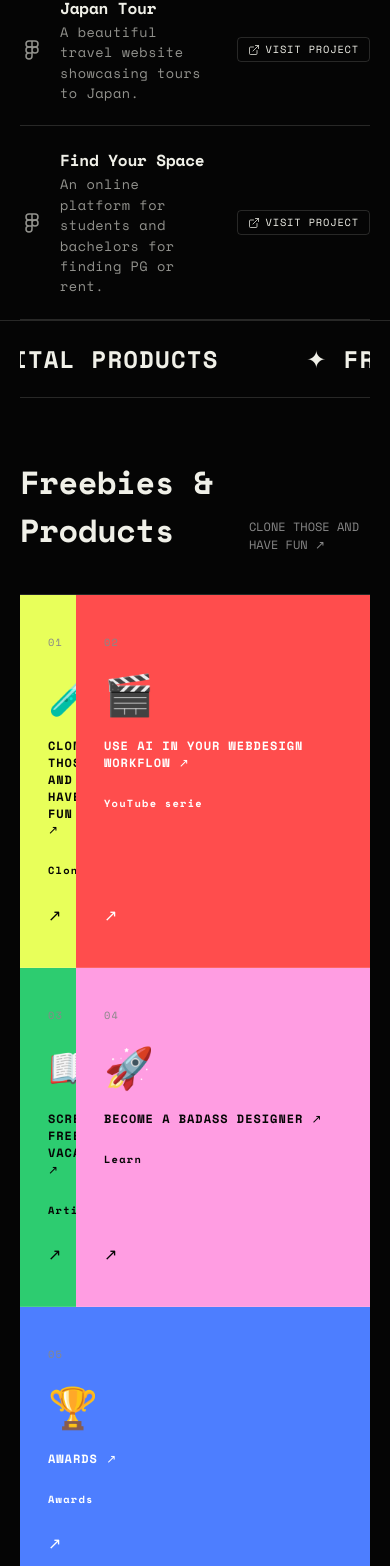
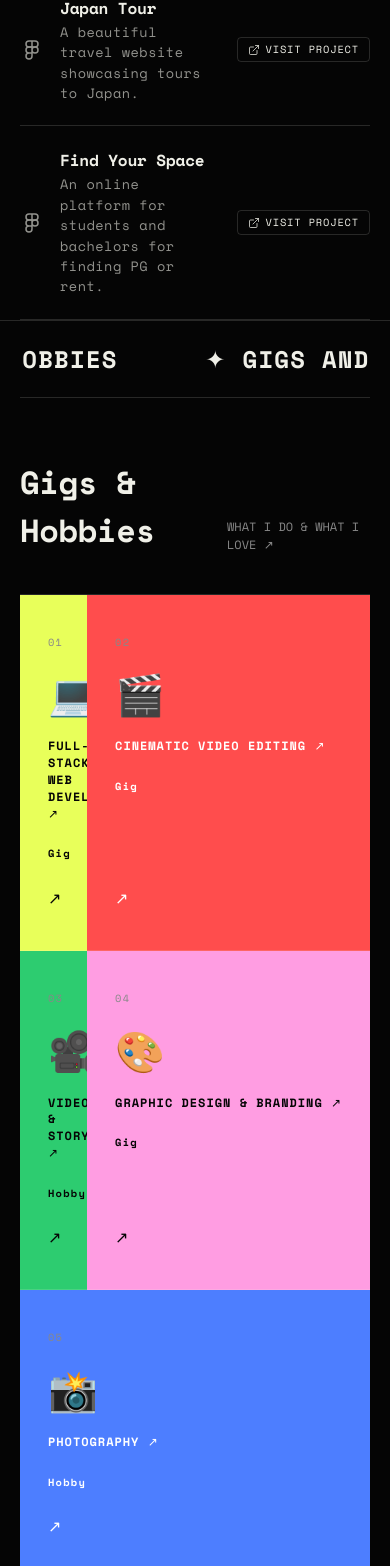
Before and after one commit to AryanAKE/aryankumarekka, a React (Vite) app: page / in a window 390 px wide. Shown: the part 3395-4961 px from the top of the page. Built offline with nearby package versions, Linux system fonts and the light colour scheme.

Commit message:
Customize Freebies section as Gigs & Hobbies with scroll-responsive marquee

```diff
--- a/src/components/Freebies.jsx
+++ b/src/components/Freebies.jsx
@@ -1,18 +1,34 @@
-import React from 'react';
+import React, { useEffect, useRef, useState } from 'react';
 import Marquee from './Marquee';
 import { freebies } from '../data';
 import './Freebies.css';
 
 const Freebies = () => {
+  const sectionRef = useRef(null);
+  const [marqueeSpeed, setMarqueeSpeed] = useState(1);
+
+  useEffect(() => {
+    let lastScrollY = window.scrollY;
+    const handleScroll = () => {
+      const delta = Math.abs(window.scrollY - lastScrollY);
+      const speed = Math.min(Math.max(delta * 0.15, 1), 8);
+      setMarqueeSpeed(speed);
+      lastScrollY = window.scrollY;
+    };
+
+    window.addEventListener('scroll', handleScroll, { passive: true });
+    return () => window.removeEventListener('scroll', handleScroll);
+  }, []);
+
   return (
-    <section className="section-freebies" id="freebies">
+    <section className="section-freebies" id="freebies" ref={sectionRef}>
       <div className="freebies-marquee">
-        <Marquee text="✦ FREEBIES AND DIGITAL PRODUCTS" speed="slow" />
+        <Marquee text="✦ GIGS AND HOBBIES" speed="slow" style={{ '--marquee-speed-multiplier': marqueeSpeed }} />
       </div>
 
       <div className="freebies-heading-row">
-        <h2 className="freebies-heading">Freebies &amp; Products</h2>
-        <div className="freebies-subtitle">CLONE THOSE AND HAVE FUN ↗</div>
+        <h2 className="freebies-heading">Gigs & Hobbies</h2>
+        <div className="freebies-subtitle">WHAT I DO & WHAT I LOVE ↗</div>
       </div>
 
       <div className="freebies-grid">
--- a/src/components/Marquee.jsx
+++ b/src/components/Marquee.jsx
@@ -1,16 +1,23 @@
 import React from 'react';
 import './Marquee.css';
 
-const Marquee = ({ text, speed = 'normal', reverse = false }) => {
+const Marquee = ({ text, speed = 'normal', reverse = false, style = {} }) => {
   const speedClass = speed === 'fast' ? 'fast' : speed === 'slow' ? 'slow' : '';
   const reverseClass = reverse ? 'reverse' : '';
 
   // Duplicate text enough times to fill the screen for a smooth loop
   const items = Array(8).fill(text);
 
+  const multiplier = style['--marquee-speed-multiplier'] || 1;
+  const baseDuration = speed === 'fast' ? 8 : speed === 'slow' ? 18 : 12;
+  const dynamicDuration = Math.max(baseDuration / multiplier, 2);
+
   return (
     <div className="marquee-wrapper">
-      <div className={`marquee-track ${speedClass} ${reverseClass}`}>
+      <div
+        className={`marquee-track ${reverseClass}`}
+        style={{ animationDuration: `${dynamicDuration}s` }}
+      >
         {items.map((item, index) => (
           <span key={index} className="marquee-text-item">
             {item}&nbsp;&nbsp;&nbsp;
--- a/src/data.js
+++ b/src/data.js
@@ -18,7 +18,7 @@ export const projects = [
   {
     id: 'echelon',
     name: 'Echelon Media',
-    subtitle: 'Portfolio and digital presence for a modern digital agency.',
+    subtitle: 'Portfolio and digital presence for my digital agency.',
     type: 'Digital Agency',
     image: '/assets/images/Echelon media.png',
     link: 'https://echelonmedia-ten.vercel.app/'
@@ -43,48 +43,48 @@ export const projects = [
 
 export const freebies = [
   {
-    id: 'cloneables',
+    id: 'webdev',
     number: '01',
-    emoji: '🧪',
-    title: 'CLONE THOSE AND HAVE FUN ↗',
-    subtitle: 'Cloneables',
-    link: 'https://webflow.com/matthis',
+    emoji: '💻',
+    title: 'FULL-STACK WEB DEVELOPMENT ↗',
+    subtitle: 'Gig',
+    link: 'https://echelonmedia-ten.vercel.app/',
     color: 'yellow'
   },
   {
-    id: 'youtube',
+    id: 'videoediting',
     number: '02',
     emoji: '🎬',
-    title: 'USE AI IN YOUR WEBDESIGN WORKFLOW ↗',
-    subtitle: 'YouTube serie',
-    link: 'https://www.youtube.com/@matthisgarnier',
+    title: 'CINEMATIC VIDEO EDITING ↗',
+    subtitle: 'Gig',
+    link: '#',
     color: 'red'
   },
   {
-    id: 'article',
+    id: 'videography',
     number: '03',
-    emoji: '📖',
-    title: 'SCREEN FREE VACATIONS ↗',
-    subtitle: 'Article',
-    link: 'https://medium.com/@matthisgarnier',
+    emoji: '🎥',
+    title: 'VIDEOGRAPHY & STORYTELLING ↗',
+    subtitle: 'Hobby',
+    link: '#',
     color: 'green'
   },
   {
-    id: 'course',
+    id: 'graphicdesign',
     number: '04',
-    emoji: '🚀',
-    title: 'BECOME A BADASS DESIGNER ↗',
-    subtitle: 'Learn',
+    emoji: '🎨',
+    title: 'GRAPHIC DESIGN & BRANDING ↗',
+    subtitle: 'Gig',
     link: '#',
     color: 'pink'
   },
   {
-    id: 'awards',
+    id: 'photography',
     number: '05',
-    emoji: '🏆',
-    title: 'AWARDS ↗',
-    subtitle: 'Awards',
-    link: 'https://www.awwwards.com/matthisgarnier/',
+    emoji: '📸',
+    title: 'PHOTOGRAPHY ↗',
+    subtitle: 'Hobby',
+    link: '#',
     color: 'blue'
   }
 ];
```
